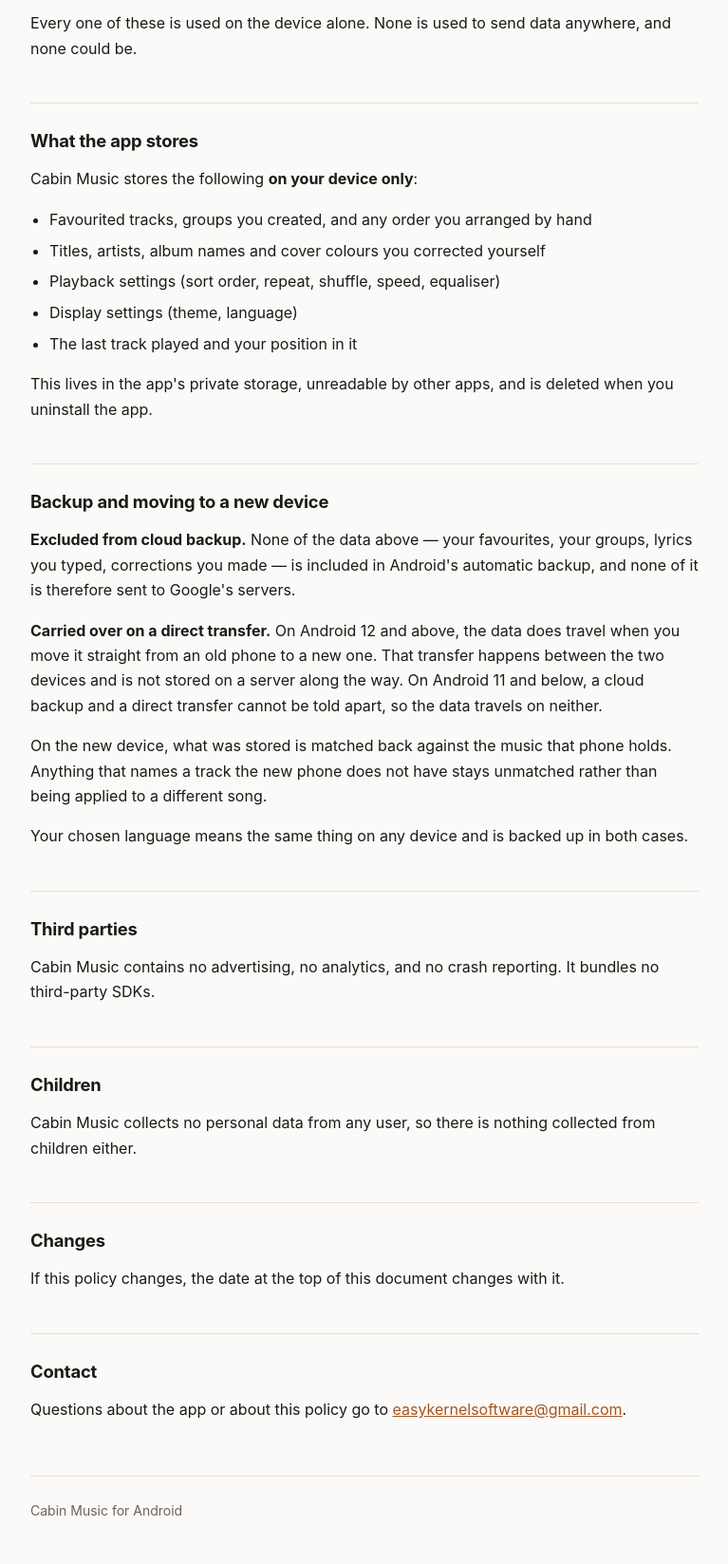
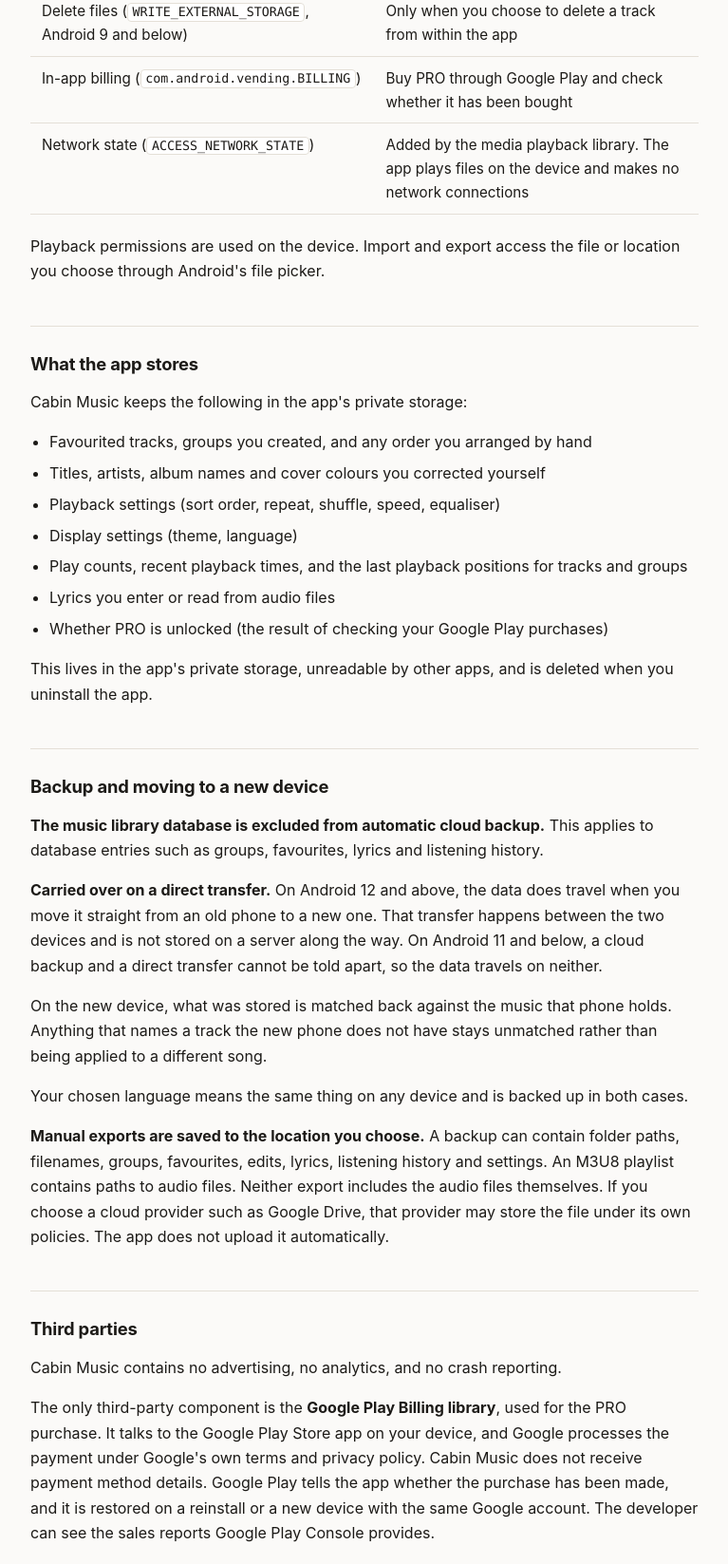
Before and after one commit to easykernelsoftware-cell/Download, a plain HTML site: page privacy/index.html in a window 1280 px wide. Shown: the part 913-2560 px from the top of the page at 95% size, without its empty margins (256-1023 px from the left). Drawn offline with Linux system fonts and the light colour scheme.

Commit message:
Update the Cabin Music privacy policy for backups, PRO and Google Play billing
Brings the published page in line with the app's own policy: manual backup and
M3U8 export, play history and lyrics, the billing permission, whether PRO is
unlocked, and the Google Play Billing library as the one third-party component.

Co-Authored-By: Claude Sonnet 5.5 <noreply@anthropic.com>

```diff
--- a/privacy/index.html
+++ b/privacy/index.html
@@ -4,7 +4,7 @@
 <meta charset="utf-8">
 <meta name="viewport" content="width=device-width, initial-scale=1">
 <title>Cabin Music — Privacy Policy</title>
-<meta name="description" content="Privacy policy for Cabin Music, an offline music player for Android. The app collects, stores and transmits no personal data.">
+<meta name="description" content="Privacy policy for Cabin Music, an offline music player for Android. The app does not collect or send user data to developer servers.">
 <style>
   :root {
     color-scheme: light dark;
@@ -98,16 +98,20 @@
 <main>
 
   <h1>Cabin Music — Privacy Policy</h1>
-  <p class="updated">Last updated: 3 September 2026</p>
+  <p class="updated">Last updated: 25 November 2026</p>
 
   <h2>Summary</h2>
   <div class="lede">
-    <p><strong>Cabin Music does not collect, store, or transmit any personal data.</strong></p>
+    <p><strong>Cabin Music does not collect or send user data to developer servers.</strong></p>
   </div>
   <p>
-    Cabin Music cannot reach the internet. The app does not request the
-    <code>INTERNET</code> permission, which means no data can technically leave your
-    device. Nobody, including the developer, can see your data.
+    The app does not request the <code>INTERNET</code> permission. Information used for
+    playback is stored in the app's private storage on your device. When you export a
+    backup or playlist, the app writes a file to the location you choose.
+  </p>
+  <p>
+    The app has an optional paid feature set (PRO). Payment is handled entirely by
+    Google Play; the app never receives your payment method or card details.
   </p>
 
   <h2>What the app accesses</h2>
@@ -142,22 +146,32 @@
           <td>Delete files (<code>WRITE_EXTERNAL_STORAGE</code>, Android&nbsp;9 and below)</td>
           <td>Only when you choose to delete a track from within the app</td>
         </tr>
+        <tr>
+          <td>In-app billing (<code>com.android.vending.BILLING</code>)</td>
+          <td>Buy PRO through Google Play and check whether it has been bought</td>
+        </tr>
+        <tr>
+          <td>Network state (<code>ACCESS_NETWORK_STATE</code>)</td>
+          <td>Added by the media playback library. The app plays files on the device and makes no network connections</td>
+        </tr>
       </tbody>
     </table>
   </div>
   <p>
-    Every one of these is used on the device alone. None is used to send data anywhere,
-    and none could be.
+    Playback permissions are used on the device. Import and export access the file or
+    location you choose through Android's file picker.
   </p>
 
   <h2>What the app stores</h2>
-  <p>Cabin Music stores the following <strong>on your device only</strong>:</p>
+  <p>Cabin Music keeps the following in the app's private storage:</p>
   <ul>
     <li>Favourited tracks, groups you created, and any order you arranged by hand</li>
     <li>Titles, artists, album names and cover colours you corrected yourself</li>
     <li>Playback settings (sort order, repeat, shuffle, speed, equaliser)</li>
     <li>Display settings (theme, language)</li>
-    <li>The last track played and your position in it</li>
+    <li>Play counts, recent playback times, and the last playback positions for tracks and groups</li>
+    <li>Lyrics you enter or read from audio files</li>
+    <li>Whether PRO is unlocked (the result of checking your Google Play purchases)</li>
   </ul>
   <p>
     This lives in the app's private storage, unreadable by other apps, and is deleted
@@ -166,9 +180,9 @@
 
   <h2>Backup and moving to a new device</h2>
   <p>
-    <strong>Excluded from cloud backup.</strong> None of the data above — your
-    favourites, your groups, lyrics you typed, corrections you made — is included in
-    Android's automatic backup, and none of it is therefore sent to Google's servers.
+    <strong>The music library database is excluded from automatic cloud backup.</strong>
+    This applies to database entries such as groups, favourites, lyrics and listening
+    history.
   </p>
   <p>
     <strong>Carried over on a direct transfer.</strong> On Android 12 and above, the
@@ -186,11 +200,27 @@
     Your chosen language means the same thing on any device and is backed up in both
     cases.
   </p>
+  <p>
+    <strong>Manual exports are saved to the location you choose.</strong> A backup can
+    contain folder paths, filenames, groups, favourites, edits, lyrics, listening
+    history and settings. An M3U8 playlist contains paths to audio files. Neither
+    export includes the audio files themselves. If you choose a cloud provider such as
+    Google Drive, that provider may store the file under its own policies. The app does
+    not upload it automatically.
+  </p>
 
   <h2>Third parties</h2>
   <p>
-    Cabin Music contains no advertising, no analytics, and no crash reporting. It
-    bundles no third-party SDKs.
+    Cabin Music contains no advertising, no analytics, and no crash reporting.
+  </p>
+  <p>
+    The only third-party component is the <strong>Google Play Billing library</strong>,
+    used for the PRO purchase. It talks to the Google Play Store app on your device, and
+    Google processes the payment under Google's own terms and privacy policy. Cabin
+    Music does not receive payment method details. Google Play tells the app whether
+    the purchase has been made, and it is restored on a reinstall or a new device with
+    the same Google account. The developer can see the sales reports Google Play
+    Console provides.
   </p>
 
   <h2>Children</h2>
```
